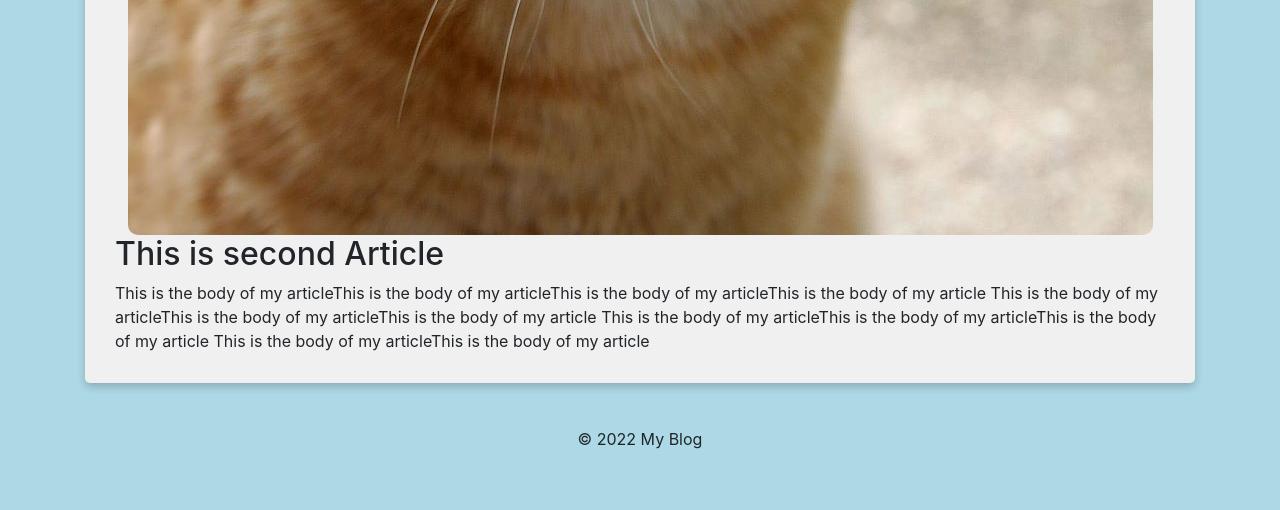
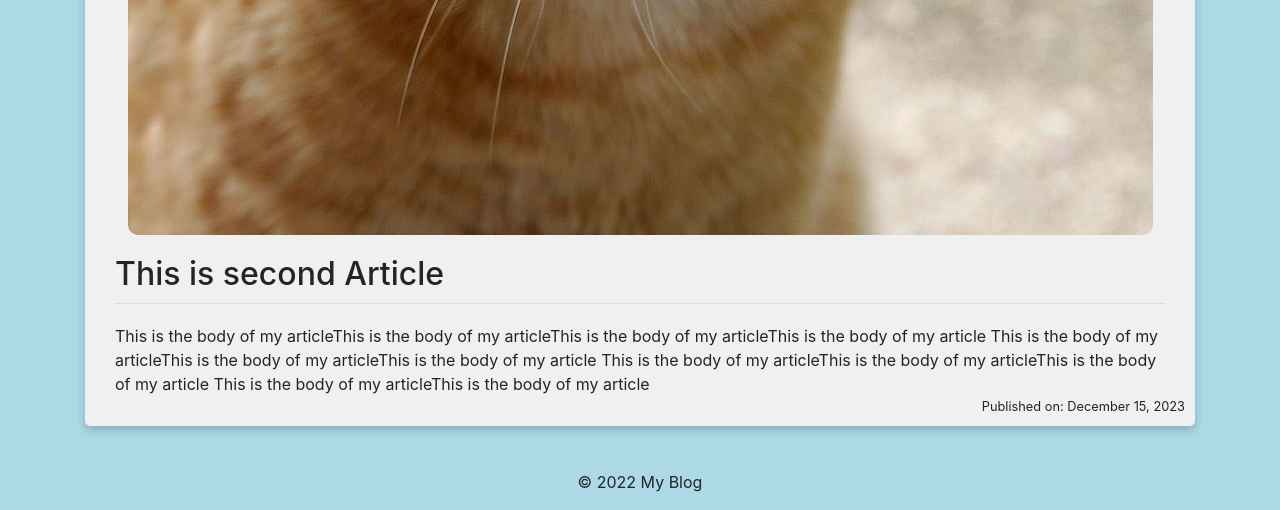
Before and after one commit to rohits144/blogsite, a Django app: page /13 in a window 1280 px wide. Shown: the part 899-1409 px from the top of the page. Before the commit the page ends 1348 px from the top, so only its background shows below. Run offline with Django 3.2, Linux system fonts and the light colour scheme; data comes from the database, SQL or seed files in the repository; some libraries are stand-ins or nearby versions.

Commit message:
ui changes published date

```diff
--- a/blog/templates/article_detail.html
+++ b/blog/templates/article_detail.html
@@ -8,6 +8,7 @@
     }
 
     .article {
+        position:relative;
         width: 100%;
         background-color: #f0f0f0;
         box-shadow: 0 4px 8px rgba(0, 0, 0, 0.2);
@@ -20,12 +21,27 @@
         max-width: 100%; /* restrict max width to 60% of the screen */
         height: auto; /* maintain aspect ratio */
         border-radius: 10px; /* round the edges */
+        margin-bottom: 20px;
     }
     .image-container {
         display: flex; /* use Flexbox */
         justify-content: center; /* center horizontally */
         align-items: center; /* center vertically */
     }
+
+    .article-title {
+        border-bottom: 1px solid #ddd; /* thin, light line */
+        padding-bottom: 10px; /* space between title and line */
+        margin-bottom: 20px; /* space below line */
+    }
+
+    .published-date {
+        font-size: 0.8em; /* small font size */
+        position: absolute; /* position relative to the article div */
+        bottom: 10px; /* position at the bottom right corner */
+        right: 10px;
+    }
+
 </style>
 
 <div class="container">
@@ -34,8 +50,11 @@
             <img src="{{ article.get_image_url }}" alt="{{ article.title }}" class="article-image">
         </div>
         <div class="article-content">
-            <h2>{{ article.title }}</h2>
+            <h2 class="article-title">{{ article.title }}</h2>
             {{ article.body|safe }}
+        </div>
+        <div class="published-date">
+            Published on: {{ article.created|date:"F j, Y" }}
         </div>
     </div>
 </div>
```
Also changed, not shown: blog/templates/article_list.html (+12 -0 lines).
